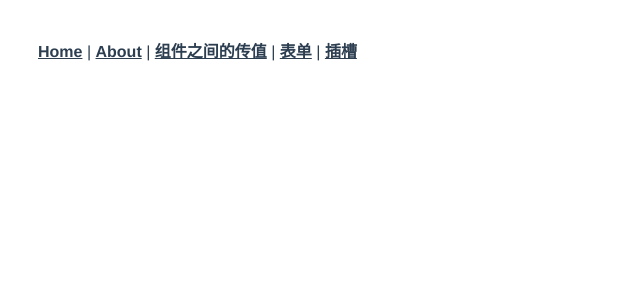
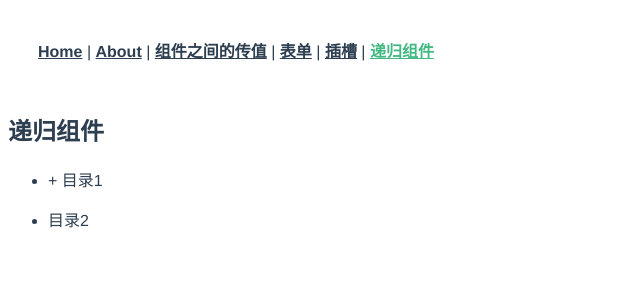
Before and after one commit to xuxiaoyin/2020, a Vue app in the folder vue-base/: page /tree in a window 1280 px wide. Shown: the top 300 px of the page, without its empty margins (0-640 px from the left). Built offline with nearby package versions, Linux system fonts and the light colour scheme.

Commit message:
递归组件

```diff
--- a/vue-base/src/App.vue
+++ b/vue-base/src/App.vue
@@ -5,7 +5,8 @@
       <router-link to="/about">About</router-link> |
       <router-link to="/passValue">组件之间的传值</router-link> |
       <router-link to="/form">表单</router-link> |
-      <router-link to="/slotTemplate">插槽</router-link>
+      <router-link to="/slotTemplate">插槽</router-link> |
+      <router-link to="/tree">递归组件</router-link>
     </div>
     <router-view/>
   </div>
--- a/vue-base/src/router/index.js
+++ b/vue-base/src/router/index.js
@@ -33,6 +33,11 @@ const routes = [
     name: 'SlotTemplate',
     component: () => import('@/views/SlotTemplate')
   },
+  {
+    path: '/tree',
+    name: 'Tree',
+    component: () => import('@/views/Tree')
+  },
 ]
 
 const router = new VueRouter({
--- /dev/null
+++ b/vue-base/src/views/Tree/components/Tree.vue
@@ -0,0 +1,42 @@
+<template>
+  <div>
+    <li>
+      <div @click="toogle">
+        <span v-if="isFloder">{{open ? '-' : '+'}} </span>
+        <span> {{date.label}}</span>
+      </div>
+      <ul v-if="isFloder" v-show="open">
+        <Tree v-for="(item, index) in date.children" :key=index :date="item"></Tree>
+      </ul>
+    </li>
+  </div>
+</template>
+
+<script>
+export default {
+  name: 'Tree',
+  props: {
+    date: {
+      type: Object,
+      required: true
+    }
+  },
+  computed: {
+    isFloder() {
+      return this.date.children && this.date.children.length
+    }
+  },
+  data() {
+    return {
+      open: false
+    }
+  },
+  methods: {
+    toogle() {
+      if (this.isFloder) {
+        this.open = !this.open
+      }
+    }
+  },
+}
+</script>
--- /dev/null
+++ b/vue-base/src/views/Tree/index.vue
@@ -0,0 +1,43 @@
+<template>
+  <div>
+    <h2>递归组件</h2>
+    <ul v-for="(item, index) in treeData" :key=index>
+      <Tree :date="item"></Tree>
+    </ul>
+  </div>
+</template>
+
+<script>
+import Tree from './components/Tree'
+
+export default {
+  components: {
+    Tree
+  },
+  data() {
+    return {
+      treeData:[
+        {
+          label: '目录1',
+          children: [
+            {
+              label: '目录1-1',
+              children: [
+                { label: '目录1-1-1'}
+              ]
+            },
+            {
+              label: '目录1-2'
+            },
+            {
+              label: '目录1-3'
+            },
+          ]
+        },{
+          label: '目录2'
+        }
+      ]
+    }
+  }
+}
+</script>
```
